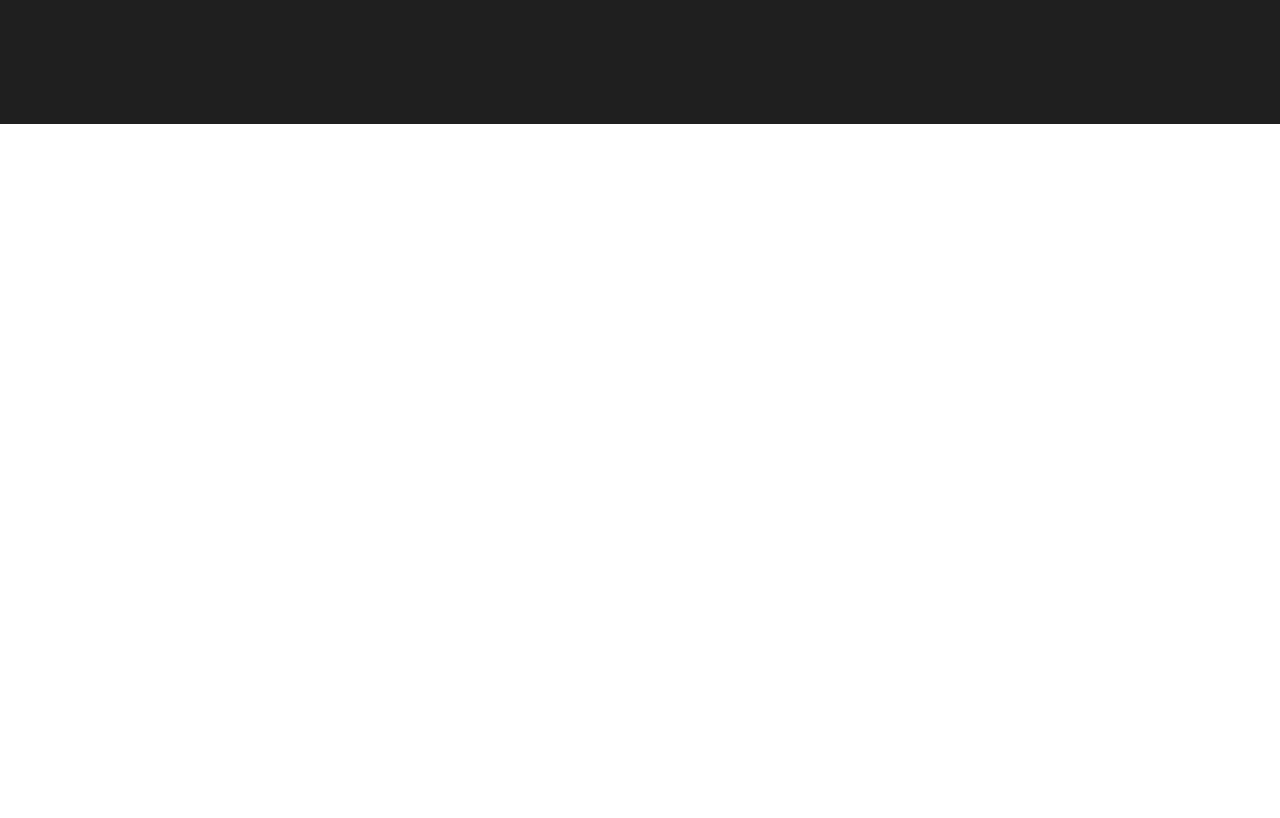
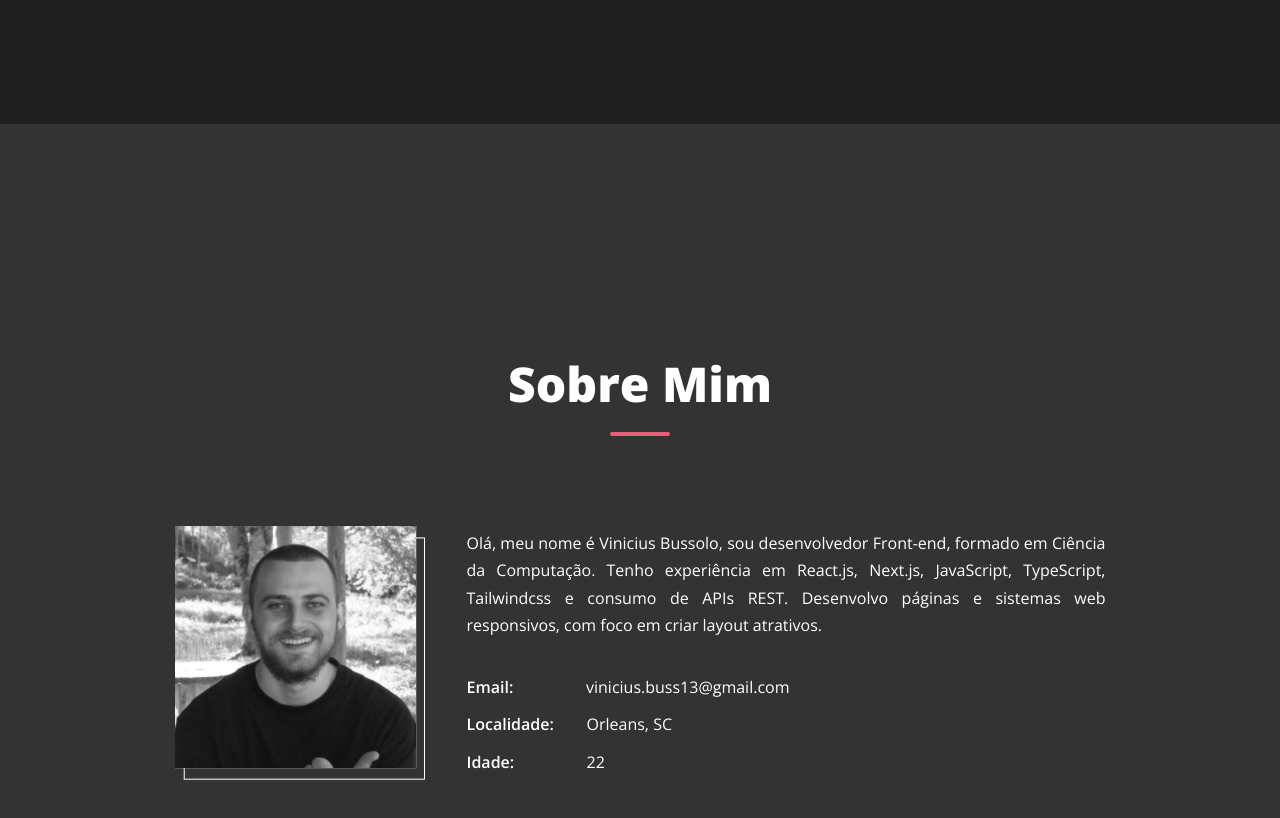
Before and after one commit to ViniciusBussolo1/Portifolio_v2, a Next.js app: page / in a window 1280 px wide. Shown: the part 900-1718 px from the top of the page. Before the commit the page ends 1024 px from the top, so only its background shows below. Built offline with nearby package versions, Linux system fonts and the light colour scheme.

Commit message:
:sparkles: feat: created component about

```diff
--- a/src/app/page.tsx
+++ b/src/app/page.tsx
@@ -1,3 +1,4 @@
+import { About } from '@/components/about/about'
 import { Header } from '@/components/header/header'
 import { Hero } from '@/components/hero/hero'
 
@@ -6,6 +7,7 @@ export default function Home() {
     <>
       <Header />
       <Hero />
+      <About />
     </>
   )
 }
--- /dev/null
+++ b/src/components/about/about.tsx
@@ -0,0 +1,55 @@
+import Image from 'next/image'
+import AboutPicture from '../../../public/About_Picture.svg'
+
+export function About() {
+  return (
+    <section className="w-full h-[55rem] bg-black-80 flex justify-center items-center px-2">
+      <div className="flex flex-col gap-[5.625rem]">
+        <div className="flex flex-col justify-center items-center gap-3">
+          <h2 className="text-5xl leading-normal font-extrabold text-white-0">
+            Sobre Mim
+          </h2>
+          <div className="w-[3.75rem] h-1 stroke-[0.25rem] bg-red rounded"></div>
+        </div>
+        <div className="max-w-[58.188rem] w-full flex items-center gap-[2.625rem]">
+          <Image src={AboutPicture} alt="About Picture" />
+          <div className="flex flex-col gap-[2.188rem]">
+            <p className="text-base leading-[1.7rem] font-normal text-white-0 text-justify">
+              Olá, meu nome é Vinicius Bussolo, sou desenvolvedor Front-end,
+              formado em Ciência da Computação. Tenho experiência em React.js,
+              Next.js, JavaScript, TypeScript, Tailwindcss e consumo de APIs
+              REST. Desenvolvo páginas e sistemas web responsivos, com foco em
+              criar layout atrativos.
+            </p>
+            <div className="max-w-[20.188rem] w-full space-y-[0.625rem]">
+              <div className="w-full flex items-center gap-5">
+                <span className="max-w-[120px] w-full text-base leading-[1.7rem] font-semibold text-white-0">
+                  Email:
+                </span>
+                <span className="text-base leading-[1.7rem] font-normal text-white-0 flex-1">
+                  vinicius.buss13@gmail.com
+                </span>
+              </div>
+              <div className="w-full flex items-center gap-5">
+                <span className="max-w-[6.25rem] w-full text-base leading-[1.7rem] font-semibold text-white-0">
+                  Localidade:
+                </span>
+                <span className="text-base leading-[1.7rem] font-normal text-white-0 flex-1 ">
+                  Orleans, SC
+                </span>
+              </div>
+              <div className="w-full flex items-center gap-5">
+                <span className="max-w-[6.25rem] w-full text-base leading-[1.7rem] font-semibold text-white-0">
+                  Idade:
+                </span>
+                <span className="text-base leading-[1.7rem] font-normal text-white-0 flex-1">
+                  22
+                </span>
+              </div>
+            </div>
+          </div>
+        </div>
+      </div>
+    </section>
+  )
+}
```
Also changed, not shown: public/About_Picture.svg (added).
